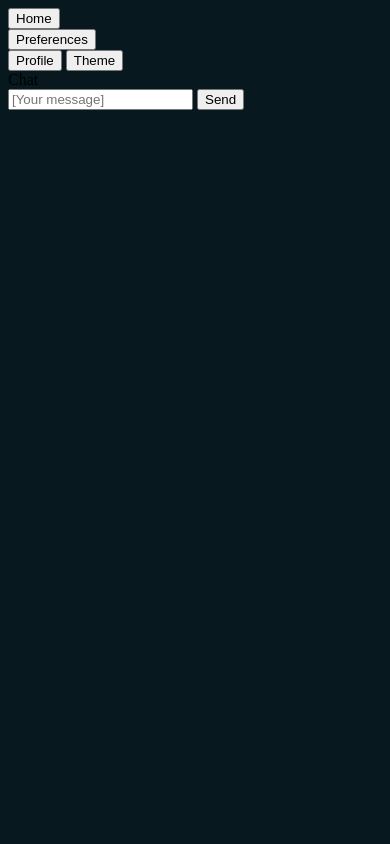
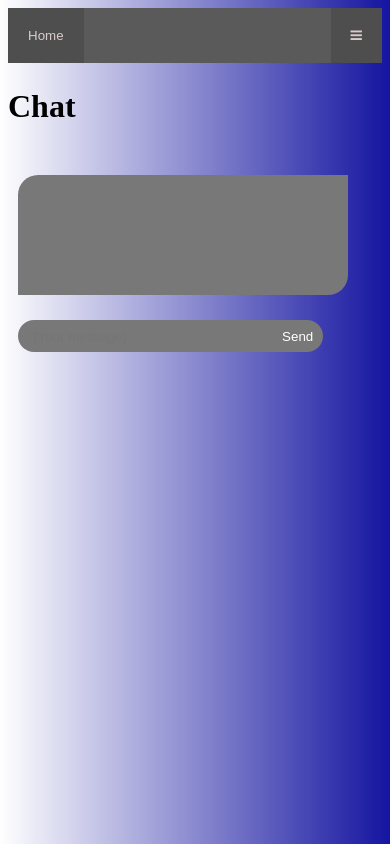
Before and after one commit to ProfHaxx/WebChat, a website: page index.html in a window 390 px wide. Drawn offline with nearby package versions, Linux system fonts and the light colour scheme; no server answers.

Commit message:
v1.6.6 [Mobile Support - Test Version]
First Time Deployed, works well. Changed Style Sheet to support mobile devices!

```diff
--- a/app.js
+++ b/app.js
@@ -13,8 +13,6 @@ class Profile {
         this.color = fc;
     }
 }
-
-//loadProfiles();
 
 var profiles = [];
 
--- a/index.html
+++ b/index.html
@@ -6,6 +6,7 @@
         <script src="/jquery/dist/jquery.js"></script>
         <script src="/socket.io/socket.io.js"></script>
         <link rel="stylesheet" type="text/css" href="./style.css">
+        <link rel="stylesheet" href="https://cdnjs.cloudflare.com/ajax/libs/font-awesome/4.7.0/css/font-awesome.min.css">
         <!-- TODO Add icons -->
         <link res="icon" href="./img/favicon.ico">
     </head>
@@ -15,7 +16,7 @@
         <div class="nav dark_elem" id="nav">
             <button class="navbtn" id="homebtn">Home</button>
             <div class="dropdown">
-                <button class="dropbtn" id="prefbtn">Preferences</button>
+                <button class="dropbtn" id="prefbtn"><i class="fa fa-bars"></i></button>
                 <div class="dropdown-content">
                     <button class="dropdownbtn" id="profilebtn">Profile</button>
                     <button class="dropdownbtn" id="themebtn">Theme</button>
--- a/style.css
+++ b/style.css
@@ -1,6 +1,6 @@
 /* Desktop PC, Notebook, Tablet */
 
-@media only screen and (min-aspect-ratio: 1/1) {
+@media screen {
     body {
         background-image: linear-gradient(to right, rgba(20, 20, 160, 0), rgba(20, 20, 160, 1));
     }
@@ -37,6 +37,7 @@
 
     /* Profile, Theme */
     .dropdown-content {
+        margin-left: -68px;
         display: none;
         position: absolute;
         box-shadow: 0px 8px 16px 0px rgba(0, 0, 0, 0.2);
@@ -86,7 +87,7 @@
     }
 
     .chat_input {
-        width: 80%;
+        width: 65%;
         height: 30px;
         display: inline-block;
         background-color: #787878;
@@ -144,11 +145,3 @@
         background: #787878;
     }
 }
-
-/* Phone, etc*/
-
-@media only screen and (max-aspect-ratio: 1/1) {
-    body {
-      background-color: rgb(7, 25, 31);
-    }
-}
```
